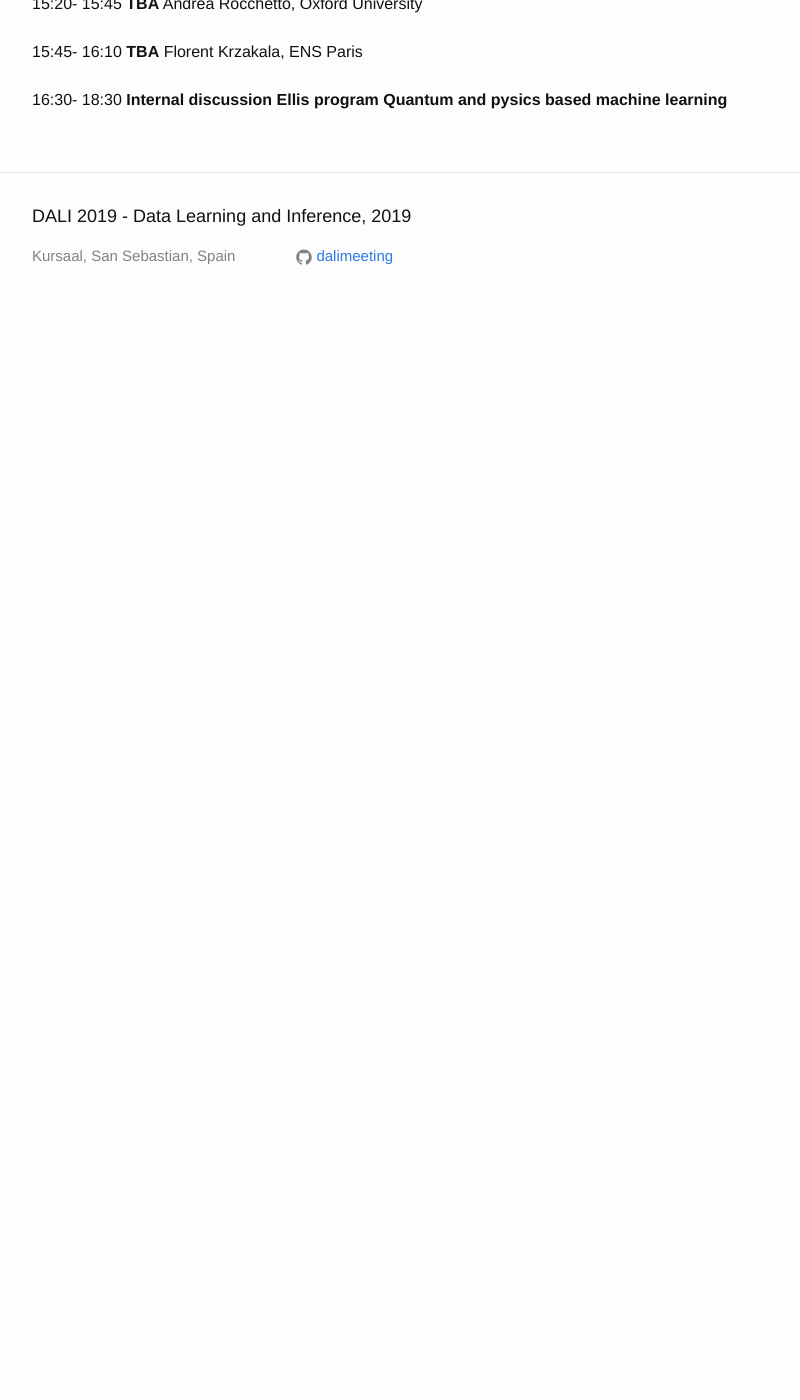
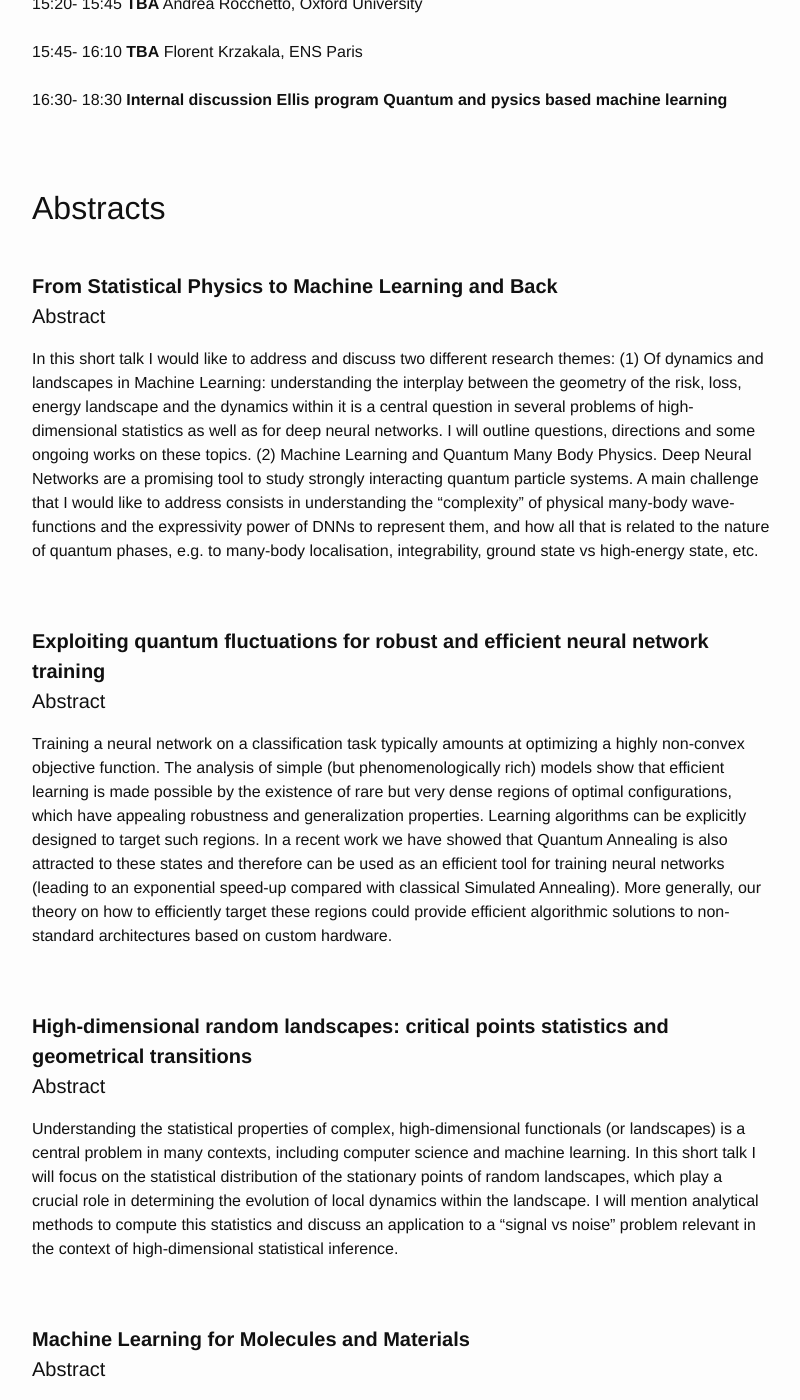
Before and after one commit to dalimeeting/dalimeeting.github.io, a Jekyll site: the page built from _posts/2019-09-05-workshop-05-04.md, in a window 1280 px wide and 1400 px high, scrolled down 1367 px. Shown: the whole window, without its empty margins (238-1038 px from the left). Built offline with Jekyll 4.4.1, drawn with Linux system fonts in a browser that asks for light colours; before the commit the page ends 1695 px from its top, so only the background shows below that; some of the changed text lies outside the part shown.

Commit message:
add abstracts

```diff
--- a/_posts/2019-09-05-workshop-05-04.md
+++ b/_posts/2019-09-05-workshop-05-04.md
@@ -20,6 +20,22 @@
   - given: Guilio
     family: Biroli
     institute: "ENS Paris"
+  abstract: |
+    In this short talk I would like to address and discuss two different
+    research themes: (1) Of dynamics and landscapes in Machine Learning:
+    understanding the interplay between the geometry of the risk, loss,
+    energy landscape and the dynamics within it is a central question in
+    several problems of high-dimensional statistics as well as for deep
+    neural networks. I will outline questions, directions and some ongoing
+    works on these topics. (2) Machine Learning and Quantum Many Body
+    Physics. Deep Neural Networks are a promising tool to study strongly
+    interacting quantum particle systems. A main challenge that I would like
+    to address consists in understanding the “complexity” of physical
+    many-body wave-functions and the expressivity power of DNNs to represent
+    them, and how all that is related to the nature of quantum phases, e.g.
+    to many-body localisation, integrability, ground state vs high-energy
+    state, etc.
+
 - start: "9:25"
   end: "9:50"
   title: "Entanglement in classical data"
@@ -37,6 +53,20 @@
   - given: Riccardo
     family: Zecchina
     institute: "Bocconi University Milan"
+  abstract: |
+    Training a neural network on a classification task typically amounts at
+    optimizing a highly non-convex objective function. The analysis of simple
+    (but phenomenologically rich) models show that efficient learning is made
+    possible by the existence of rare but very dense regions of optimal
+    configurations, which have appealing robustness and generalization
+    properties. Learning algorithms can be explicitly designed to target such
+    regions. In a recent work we have showed that Quantum Annealing is also
+    attracted to these states and therefore can be used as an efficient tool
+    for training neural networks (leading to an exponential speed-up compared
+    with classical Simulated Annealing). More generally, our theory on how to
+    efficiently target these regions could provide efficient algorithmic
+    solutions to non-standard architectures based on custom hardware.
+
 - start: "10:15"
   end: "10:40"
   title: "TBA"
@@ -61,6 +91,16 @@
   - given: Valentina
     family: Ros
     institute: "Paris Saclay"
+  abstract:
+    Understanding the statistical properties of complex, high-dimensional
+    functionals (or landscapes) is a central problem in many contexts,
+    including computer science and machine learning. In this short talk I will
+    focus on the statistical distribution of the stationary points of random
+    landscapes, which play a crucial role in determining the evolution of local
+    dynamics within the landscape. I will mention analytical methods to compute
+    this statistics and discuss an application to a “signal vs noise” problem
+    relevant in the context of high-dimensional statistical inference.
+
 - start: "12:00"
   end: "12:25"
   title: "TBA"
@@ -78,6 +118,23 @@
   - given: Matthias
     family: Rupp
     institute: "Fritz Haber Institute, Berlin"
+  abstract: |
+    Computational and experimental study of atomistic systems is at the heart
+    of physics, chemistry and materials science, but necessary measurements are
+    often laborious and costly to obtain. We are interested in machine learning
+    for prediction and analysis of such data to increase the number of
+    accessible systems and enable accelerated study and design of atomistic
+    systems at scale and reduced costs. An example is accurate interpolation
+    between quantum-mechanical numerical simulations, enabling, for example,
+    the screening of large molecular or materials spaces for novel compounds
+    with tailored properties. I will provide a brief overview of our
+    contributions in this area, emphasizing distinctive traits of this setting
+    and the role of domain knowledge, as well as two specific examples of our
+    work: The many-body tensor representation, an exact representation of
+    finite and periodic atomistic systems, and, rigorous quantitative
+    assessment of prediction errors and predictive uncertainties of machine
+    learning models for molecules and materials.
+
 - start: "14:25"
   end: "14:50"
   title: "Optimal Quantum Control with Digitized Quantum Annealing"
@@ -85,6 +142,20 @@
   - given: Giuseppe
     family: Santoro
     institute: "Sissa Trieste"
+  abstract: |
+    Various optimization problems that arise naturally in science are
+    frequently solved by heuristic algorithms. One of the recent quantum-based
+    algorithms, potentially promising for the implementation on near-term
+    devices, is the Quantum Approximate Optimization Algorithm (QAOA)
+    introduced by Farhi et al. (arXiv:1411.4028). I will give an overview of
+    the algorithm, discussing its connection with Quantum Annealing and Quantum
+    Control. In particular, I will show how a digitized version of QA can be
+    made optimal, realizing the best possible solution allowed by quantum
+    mechanics in the shortest time, and without spectral information. I will
+    illustrate this on a simple benchmark problem, MaxCut on a 2-regular graph,
+    equivalent to an unfrustrated antiferromagnetic Ising chain, with the
+    standard transverse field used to introduce quantum fluctuations.
+
 - start: "14:50"
   end: "15:20"
   title: "Tea Break"
```
Also changed, not shown: other parts of _posts/2019-09-05-workshop-05-04.md (+1 -1 lines).
